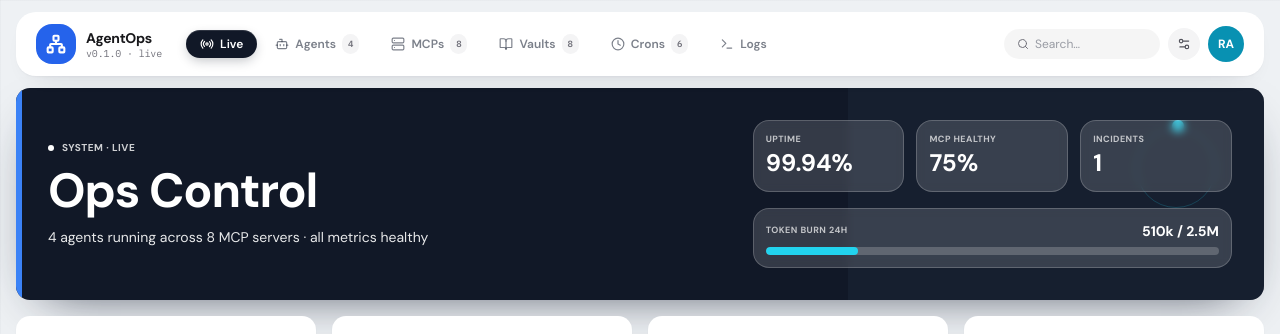
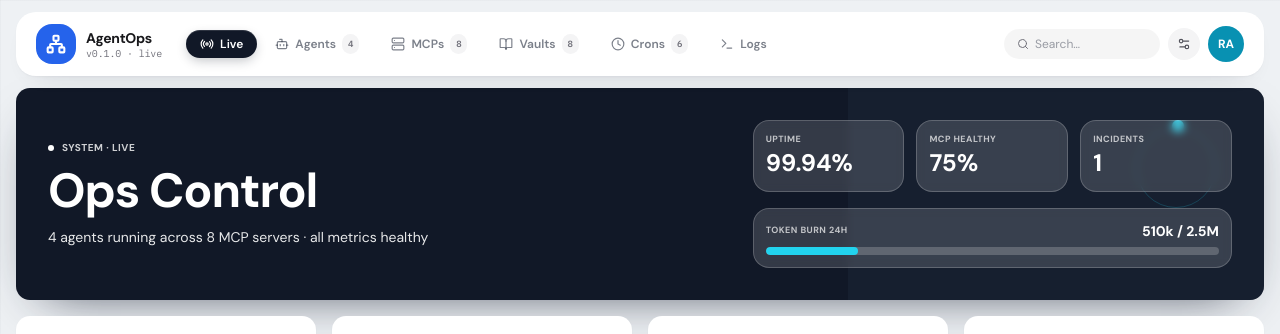
Before and after one commit to therayally/agentops, a React (Vite) app: page / in a window 1280 px wide. Shown: the top 334 px of the page. Built offline with nearby package versions, Linux system fonts and the light colour scheme.

Commit message:
fix: remove Ops Control edge accent

```diff
--- a/src/App.tsx
+++ b/src/App.tsx
@@ -305,7 +305,7 @@ export default function App() {
             boxShadow: "0 18px 50px -28px rgba(15, 23, 42, 0.85)",
           }}
         >
-          <div className="absolute inset-y-0 left-0 w-1.5 bg-blue-500" />
+          <div className="absolute inset-y-0 left-0 w-1.5 bg-transparent" />
           <div className="absolute right-0 top-0 h-full w-1/3 bg-slate-800/45" />
           <div className="absolute right-12 top-10 w-20 h-20 rounded-full border border-cyan-400/20" />
           <div className="absolute right-20 top-18 w-3 h-3 rounded-full bg-cyan-400 animate-pulse" />
```
Also changed, not shown: 2 other files (tests, documents, lock files or other folders).
